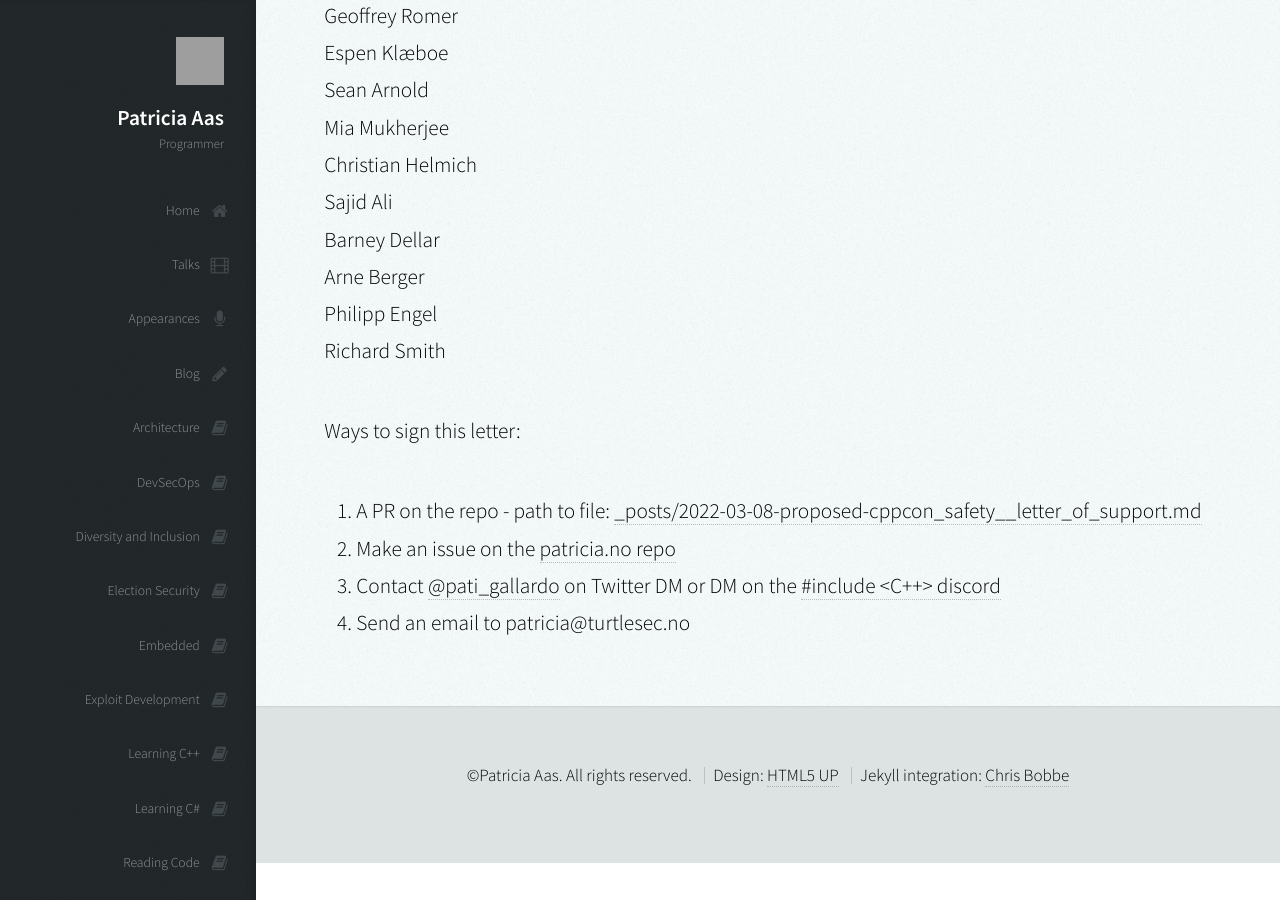
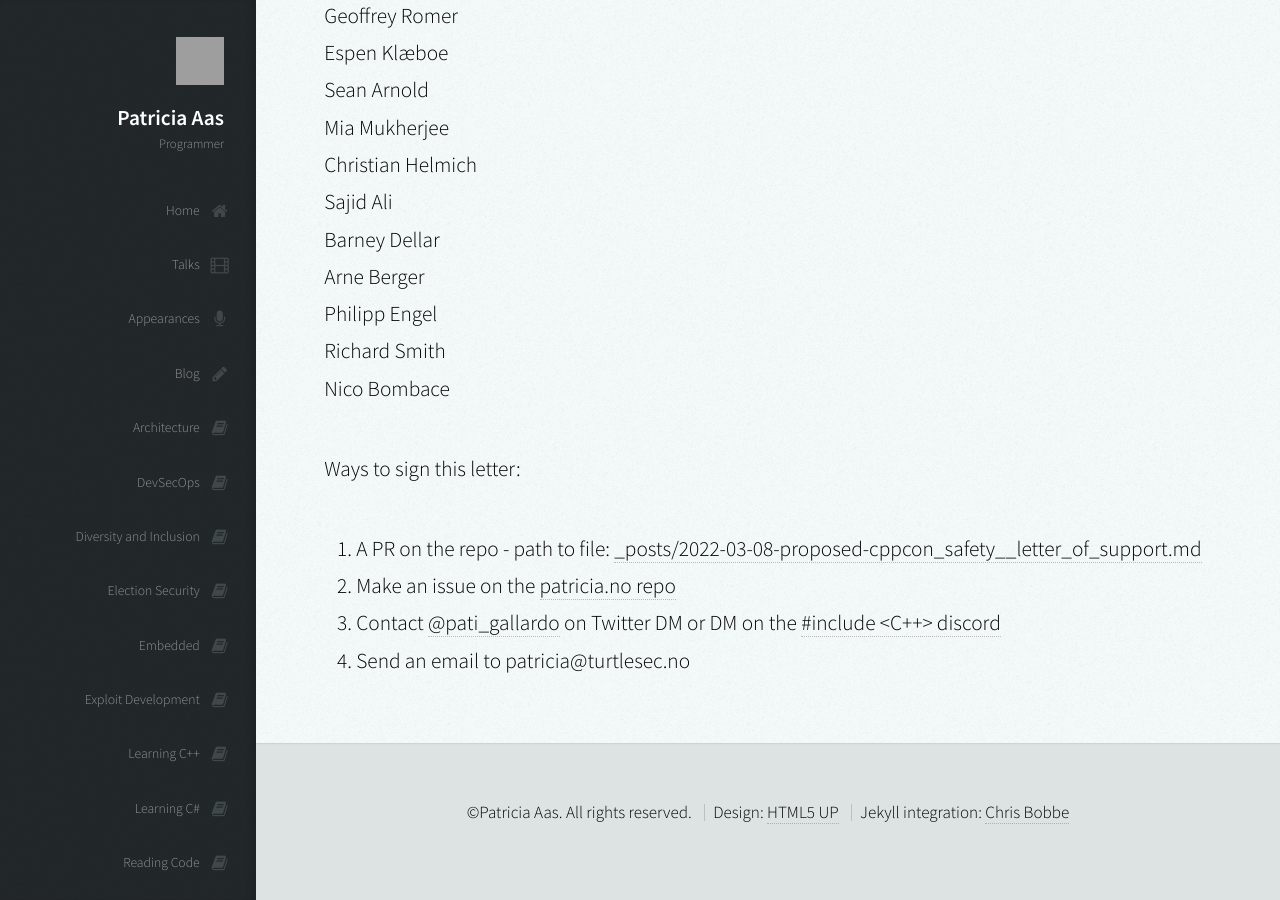
Before and after one commit to patricia-gallardo/patricia-gallardo.github.io, a Jekyll site: the page built from _posts/2022-03-08-proposed-cppcon_safety__letter_of_support.md, in a window 1280 px wide and 900 px high, scrolled down 10562 px. Built offline with Jekyll 4.4.1, drawn with Linux system fonts in a browser that asks for light colours; nearby versions of some CDN libraries; grey boxes are pictures that could not be loaded.

Commit message:
Closes #153

```diff
--- a/_posts/2022-03-08-proposed-cppcon_safety__letter_of_support.md
+++ b/_posts/2022-03-08-proposed-cppcon_safety__letter_of_support.md
@@ -292,6 +292,7 @@ Barney Dellar <br>
 Arne Berger <br>
 Philipp Engel <br>
 Richard Smith <br>
+Nico Bombace <br>
 
 
 Ways to sign this letter:
```
